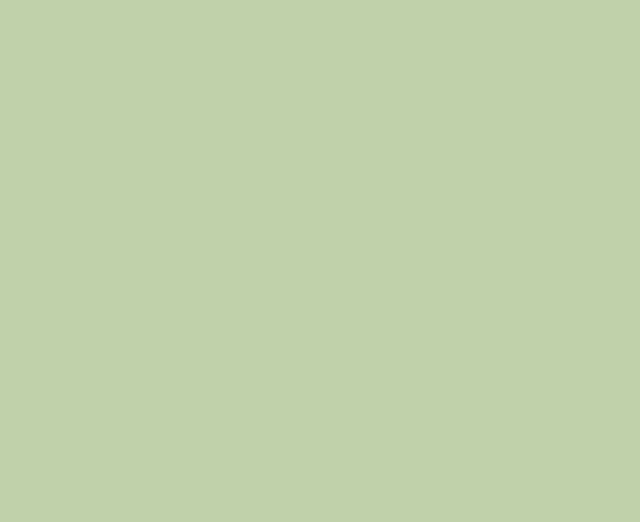
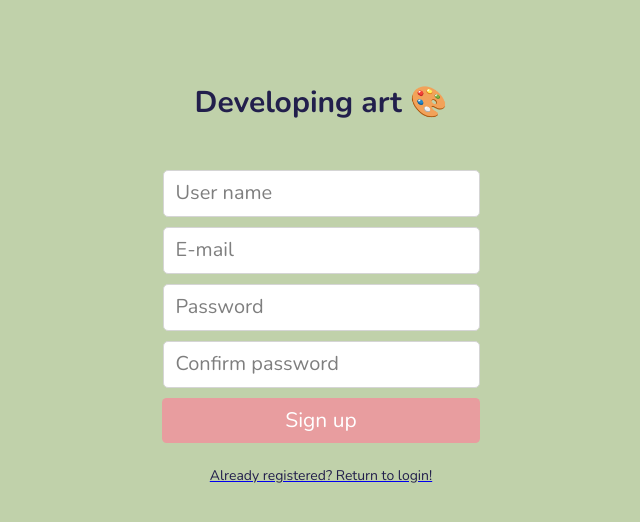
Before and after one commit to Cecilia-Siman/DevelopingArt-front, a React (Create React App) app: page /signup in a window 1280 px wide. Before the commit this address had no page. Shown: the top 522 px of the page, without its empty margins (319-959 px from the left). Built offline with nearby package versions, Linux system fonts and the light colour scheme.

Commit message:
feat login and signup pages

```diff
--- a/package.json
+++ b/package.json
@@ -3,6 +3,7 @@
   "version": "0.1.0",
   "private": true,
   "dependencies": {
+    "@fortawesome/fontawesome-svg-core": "^6.2.0",
     "react": "^17.0.2",
     "react-canvas-draw": "^1.2.1",
     "react-dom": "^17.0.2",
--- a/src/App.js
+++ b/src/App.js
@@ -1,15 +1,16 @@
 import { BrowserRouter, Routes, Route } from 'react-router-dom';
-import Home from "./pages/home/home.js";
+import Canvas from "./pages/canvas/canvas.js";
 import Login from './pages/login/login.js';
-
+import SignUp from './pages/signup/signup.js';
 
 function App() {
 
     return (
         <BrowserRouter>
                 <Routes>
-                    <Route path='/' element={<Home />} />
+                    <Route path='/' element={<Canvas />} />
                     <Route path='/login' element={<Login />} />
+                    <Route path='/signup' element={<SignUp />} />
                 </Routes>
         </BrowserRouter>
     );
--- a/src/assets/reset.css
+++ b/src/assets/reset.css
@@ -10,7 +10,7 @@ table, caption, tbody, tfoot, thead, tr, th, td,
 article, aside, canvas, details, embed,
 figure, figcaption, footer, header, hgroup,
 menu, nav, output, ruby, section, summary,
-time, mark, audio, video {
+time, mark, audio, video, button, input {
 	margin: 0;
 	padding: 0;
 	border: 0;
--- a/src/components/toolBar/toolBoxStyle.js
+++ b/src/components/toolBar/toolBoxStyle.js
@@ -2,7 +2,6 @@ import styled from "styled-components";
 
 const Container = styled.div`
   background-color: #e0b3a5;
-  //background-color: #e89d97;
 
   width: 200px;
   height: 398px;
--- /dev/null
+++ b/src/pages/canvas/canvas.js
@@ -0,0 +1,50 @@
+import { useState, useRef, useEffect } from "react";
+import CanvasDraw from "../../components/toolBar/indexEraser.js";
+import ToolBox from "../../components/toolBar/toolBox.js";
+import Container from "./canvasStyle.js";
+
+export default function Canvas() {
+  const [color, setColor] = useState("#000000");
+  const [brushSize, setBrushSize] = useState(10);
+  const [erasing, setErasing] = useState(false);
+  const canvas = useRef();
+
+  return (
+    <Container>
+      <ToolBox
+        color={color}
+        setColor={setColor}
+        erasing={erasing}
+        setErasing={setErasing}
+        brushSize={brushSize}
+        setBrushSize={setBrushSize}
+      />
+      <div className="canvas-container">
+        <CanvasDraw
+          ref={canvas}
+          saveData={localStorage.getItem("savedDrawing")}
+          className="canvas"
+          erase={erasing}
+          brushColor={color}
+          brushRadius={brushSize}
+          hideGrid
+          lazyRadius={1}
+          style={{
+            boxShadow:
+              "0 13px 27px -5px rgba(50, 50, 93, 0.25),    0 8px 16px -8px rgba(0, 0, 0, 0.3)",
+          }}
+        />
+        <button onClick={() => canvas.current.clear()}>Clear canvas</button>
+        <button
+          onClick={() => {
+            console.log(canvas.current.getSaveData());
+            localStorage.setItem("savedDrawing", canvas.current.getSaveData());
+            alert("DataURL written to console");
+          }}
+        >
+          Save
+        </button>
+      </div>
+    </Container>
+  );
+}
--- a/src/pages/home/home.js
+++ /dev/null
@@ -1,31 +0,0 @@
-import { useState,useRef, useEffect } from "react";
-import CanvasDraw from "../../components/toolBar/indexEraser.js";
-import ToolBox from "../../components/toolBar/toolBox.js";
-import Container from "./homeStyle.js";
-
-export default function Home() {
-  const [color, setColor] = useState("#000000");
-  const [brushSize, setBrushSize] = useState(10);
-  const [erasing,setErasing] = useState(false);
-
-
-  return (
-    <Container>
-      <ToolBox  color={color} setColor={setColor} erasing={erasing} setErasing={setErasing} brushSize={brushSize} setBrushSize={setBrushSize}/>
-      <div className="canvas-container">
-      <CanvasDraw
-          className='canvas'
-          erase={erasing}
-          brushColor={color}
-          brushRadius={brushSize}
-          hideGrid
-          lazyRadius={1}
-          style={{
-            boxShadow:
-              "0 13px 27px -5px rgba(50, 50, 93, 0.25),    0 8px 16px -8px rgba(0, 0, 0, 0.3)",
-          }}
-        />
-      </div>
-    </Container>
-  );
-}
--- a/src/pages/login/login.js
+++ b/src/pages/login/login.js
@@ -1,7 +1,43 @@
+import { Container, FormStyle } from "./loginStyle";
+import React from "react";
+import { Link } from "react-router-dom";
 
+import { useNavigate } from "react-router-dom";
 
-export default function Login(){
-    return (
-        <p>Hi</p>
-    )
+export default function Login() {
+  //const { setUserName, setToken } = React.useContext(LoginContext);
+  const [password, setPassword] = React.useState("");
+  const [email, setEmail] = React.useState("");
+  const navigate = useNavigate();
+  function submitData(event) {
+    console.log("ok");
+  }
+  return (
+    <Container>
+      <h1>Developing art 🎨</h1>
+      <FormStyle>
+        <form onSubmit={submitData}>
+          <input
+            type="email"
+            id="email"
+            value={email}
+            onChange={(e) => setEmail(e.target.value)}
+            required
+            placeholder="E-mail"
+          />
+          <input
+            type="password"
+            value={password}
+            onChange={(e) => setPassword(e.target.value)}
+            required
+            placeholder="Password"
+          />
+          <button type="submit">Login</button>
+        </form>
+      </FormStyle>
+      <Link to={`/signup`}>
+        <p>New artist? Register first!</p>
+      </Link>
+    </Container>
+  );
 }
--- a/src/pages/login/loginStyle.js
+++ b/src/pages/login/loginStyle.js
@@ -0,0 +1,72 @@
+import styled from "styled-components";
+
+export const Container = styled.div`
+  min-height: 100vh;
+  width: 100%;
+  padding-top: 68px;
+  display: flex;
+  flex-direction: column;
+  align-items: center;
+  h1 {
+    color: #221f4c;
+    font-family: "Nunito", sans-serif;
+    font-style: bold;
+    font-weight: 700;
+    font-size: 30px;
+    margin: 20px 0px 0px 0px;
+  }
+  p {
+    font-family: "Nunito", sans-serif;
+    font-style: normal;
+    font-weight: 400;
+    font-size: 13.976px;
+    line-height: 17px;
+    text-align: center;
+    color: #221f4c;
+    &:hover {
+      cursor: pointer;
+    }
+  }
+`;
+
+export const FormStyle = styled.div`
+  margin-top: 52px;
+  form {
+    display: flex;
+    flex-direction: column;
+    align-items: center;
+  }
+  input {
+    margin-bottom: 10px;
+    width: 303px;
+    height: 45px;
+    background: #ffffff;
+    border: 1px solid #d5d5d5;
+    border-radius: 5px;
+    padding-left: 12px;
+    &::placeholder {
+      font-family: "Nunito", sans-serif;
+      font-style: normal;
+      font-weight: 400;
+      font-size: 19.976px;
+      line-height: 25px;
+      color: #000000;
+      opacity: 0.5;
+    }
+  }
+  button {
+    width: 318px;
+    height: 45px;
+    background: #e89d9f;
+    border-radius: 4.63636px;
+    margin-bottom: 24px;
+    color: #ffffff;
+    font-family: "Nunito", sans-serif;
+    font-style: normal;
+    font-weight: 400;
+    font-size: 20.976px;
+    &:hover {
+      cursor: pointer;
+    }
+  }
+`;
--- a/src/pages/signup/signup.js
+++ b/src/pages/signup/signup.js
@@ -0,0 +1,60 @@
+import { Container, FormStyle } from "../login/loginStyle.js";
+import React from "react";
+import { Link } from "react-router-dom";
+
+import { useNavigate } from "react-router-dom";
+
+export default function SignUp() {
+  //const { setUserName, setToken } = React.useContext(LoginContext);
+  const [password, setPassword] = React.useState("");
+  const [confirmPassword, setConfirmPassword] = React.useState("");
+  const [email, setEmail] = React.useState("");
+  const [userName, setUserName] = React.useState("");
+  const navigate = useNavigate();
+  function submitData(event) {
+    console.log("ok");
+  }
+  return (
+    <Container>
+      <h1>Developing art 🎨</h1>
+      <FormStyle>
+        <form onSubmit={submitData}>
+        <input
+            type="name"
+            id="name"
+            value={userName}
+            onChange={(e) => setUserName(e.target.value)}
+            required
+            placeholder="User name"
+          />
+          <input
+            type="email"
+            id="email"
+            value={email}
+            onChange={(e) => setEmail(e.target.value)}
+            required
+            placeholder="E-mail"
+          />
+          <input
+            type="password"
+            value={password}
+            onChange={(e) => setPassword(e.target.value)}
+            required
+            placeholder="Password"
+          />
+          <input
+            type="password"
+            value={confirmPassword}
+            onChange={(e) => setConfirmPassword(e.target.value)}
+            required
+            placeholder="Confirm password"
+          />
+          <button type="submit">Sign up</button>
+        </form>
+      </FormStyle>
+      <Link to={`/login`}>
+        <p>Already registered? Return to login!</p>
+      </Link>
+    </Container>
+  );
+}
```
Also changed, not shown: src/components/toolBar/toolBox.js (+7 -1 lines), src/pages/canvas/canvasStyle.js (renamed from src/pages/home/homeStyle.js), 1 other file (tests, documents, lock files or other folders).
